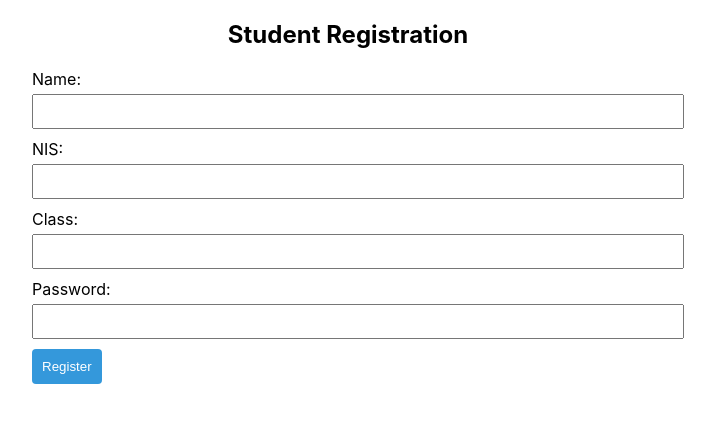
After one commit to melanierefman/elearning-fp-pbkk, a CodeIgniter 4 app: the page made by app/Views/register.php in a window 1280 px wide. The commit adds this page. Shown: the top 423 px of the page, without its empty margins (292-1007 px from the left). Run offline with PHP 8.4 and a stand-in for CodeIgniter, Linux system fonts and the light colour scheme; the template is opened without the code that fills it, so the values that code supplies are empty; some libraries are stand-ins or nearby versions.

Commit message:
add login and register

```diff
--- a/app/Config/Routes.php
+++ b/app/Config/Routes.php
@@ -9,3 +9,6 @@ $routes->get('/', 'Home::index');
 $routes->get('/kelas', 'Siswa::kelas');
 $routes->get('/jadwal', 'Siswa::jadwal');
 $routes->get('/add_jadwal', 'Siswa::add_jadwal');
+$routes->get('/login', 'Auth::login');
+$routes->get('/login2', 'Auth::login2');
+$routes->get('/register', 'Auth::register');
--- a/app/Views/kelas.php
+++ b/app/Views/kelas.php
@@ -233,6 +233,7 @@
             padding: 0.5rem 1rem;
             border-radius: 0.25rem;
             color: #000;
+            background-color: #FFF0BB;
             /* Set text color to white */
         }
     </style>
@@ -340,7 +341,7 @@
                     card.innerHTML = `
                     <div class="card shadow">
                         <div class="card-body img-fuild d-flex flex-column">
-                            <img src="./assets/mtk.png" alt="Logo" width="12" height="6" class="d-inline-block align-text-top">
+                            <img src="./assets/mtk.png" alt="Logo" width="12" height="6" class="d-inline-block align-text-top" style="padding-bottom: 12px;">
                             <p class="card-text">${kelasItem.nama_kelas}</p>
                         </div>
                     </div>
--- /dev/null
+++ b/app/Views/register.php
@@ -0,0 +1,113 @@
+<!DOCTYPE html>
+<html lang="en">
+
+<head>
+    <meta charset="UTF-8">
+    <meta name="viewport" content="width=device-width, initial-scale=1.0">
+    <title>Student Registration</title>
+    <style>
+        body {
+            font-family: 'Inter', sans-serif;
+        }
+
+        h2 {
+            text-align: center;
+        }
+
+        #registrationForm {
+            width: 50%;
+            margin: 20px auto;
+        }
+
+        label {
+            display: block;
+            margin-bottom: 5px;
+        }
+
+        input {
+            width: 100%;
+            padding: 8px;
+            margin-bottom: 10px;
+        }
+
+        button {
+            padding: 10px;
+            background-color: #3498db;
+            /* Blue */
+            color: #fff;
+            /* White text */
+            border: none;
+            border-radius: 4px;
+            cursor: pointer;
+        }
+    </style>
+</head>
+
+<body>
+
+    <h2>Student Registration</h2>
+    <form id="registrationForm">
+        <label for="nama_siswa">Name:</label>
+        <input type="text" id="nama_siswa" required>
+
+        <label for="nis">NIS:</label>
+        <input type="text" id="nis" required>
+
+        <label for="kelas_siswa">Class:</label>
+        <input type="text" id="kelas_siswa" required>
+
+        <label for="password_siswa">Password:</label>
+        <input type="password" id="password_siswa" required>
+
+        <button type="button" onclick="registerStudent()">Register</button>
+    </form>
+
+    <script>
+        const apiUrl = 'http://localhost/elearning/database/siswa-api.php';
+
+        async function registerStudent() {
+            const nama_siswa = document.getElementById('nama_siswa').value;
+            const nis = document.getElementById('nis').value;
+            const kelas_siswa = document.getElementById('kelas_siswa').value;
+            const password_siswa = document.getElementById('password_siswa').value;
+
+            console.log("Registering student:", {
+                nama_siswa,
+                nis,
+                kelas_siswa,
+                password_siswa
+            });
+
+            try {
+                const response = await fetch(apiUrl, {
+                    method: 'POST',
+                    headers: {
+                        'Content-Type': 'application/json',
+                    },
+                    body: JSON.stringify({
+                        nama_siswa,
+                        nis,
+                        kelas_siswa,
+                        password_siswa
+                    }),
+                });
+
+                if (response.ok) {
+                    console.log("Student registered successfully!");
+                    // You can redirect the user to another page if needed
+                    window.location.href = '<?= base_url('./login') ?>';
+                } else {
+                    console.error('Failed to register student');
+                    console.error(await response.text());
+                    alert('Error during registration');
+                }
+            } catch (error) {
+                console.error('Error registering student:', error);
+                alert('Error during registration');
+            }
+        }
+    </script>
+
+</body>
+
+</html>
```
Also changed, not shown: app/Controllers/Auth.php (added, +26 -0 lines), app/Views/add_jadwal.php (+0 -107 lines), app/Views/login.php (added, +94 -0 lines).
